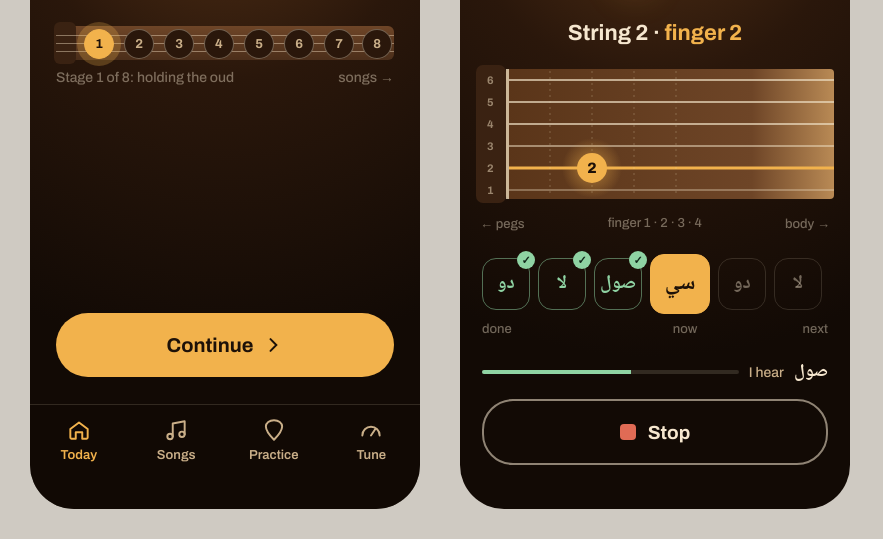
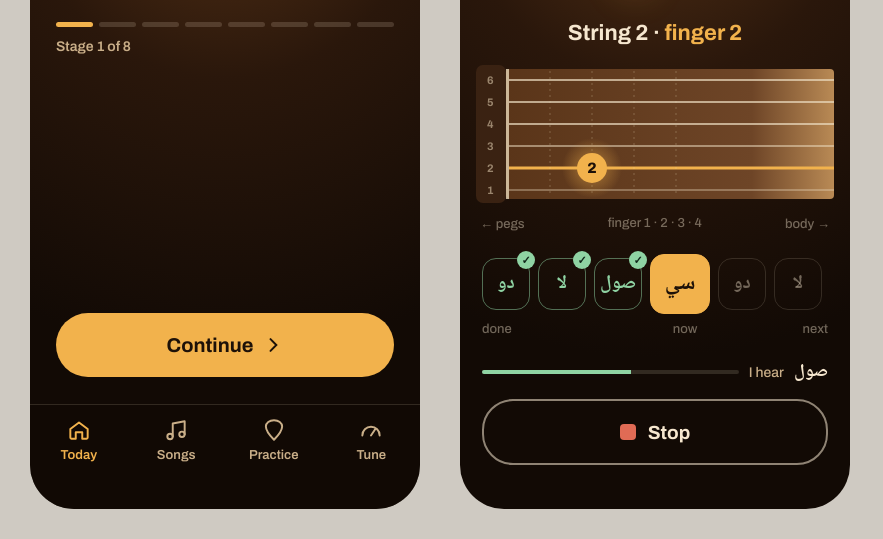
Before and after one commit to uaytre1/oud, a plain HTML site: page tools/lab/design/direction-d.html in a window 1280 px wide. Shown: the part 365-904 px from the top of the page, without its empty margins (0-883 px from the left). Drawn offline with Linux system fonts and the light colour scheme.

Commit message:
Direction D: Home stage progress as a thin 8-part line (owner: the stage circles were not clean)
Agent: claude
Co-Authored-By: Claude Opus 5.5 <noreply@anthropic.com>

```diff
--- a/tools/lab/design/direction-d.html
+++ b/tools/lab/design/direction-d.html
@@ -35,6 +35,11 @@ body { margin: 0; background: #cfcac2; font-family: 'Archivo', -apple-system, sa
 .tabs div { display: flex; flex-direction: column; align-items: center; gap: 5px; font: 600 13px 'Archivo'; color: var(--muted); width: 76px; }
 .tabs div.on { color: var(--brass); }
 .tabs svg { width: 26px; height: 26px; fill: none; stroke: currentColor; stroke-width: 1.8; stroke-linecap: round; stroke-linejoin: round; }
+.prog { margin: 40px 26px 0; }
+.prog .bars { display: flex; gap: 6px; }
+.prog .bars i { flex: 1; height: 5px; border-radius: 3px; background: rgba(246,231,207,.16); }
+.prog .bars i.on { background: var(--brass); }
+.prog .plbl { margin-top: 12px; font: 600 14px 'Archivo'; color: var(--muted); }
 /* lesson */
 .lt { display: flex; align-items: center; gap: 12px; padding: 58px 22px 0; }
 .lt .back { font: 400 34px/1 'Archivo'; color: var(--brass); }
@@ -71,11 +76,8 @@ body { margin: 0; background: #cfcac2; font-family: 'Archivo', -apple-system, sa
     <div class="top"><span class="name">Oud Coach</span>
       <svg class="gear" viewBox="0 0 24 24"><circle cx="12" cy="12" r="3"/><path d="M19.4 15a1.7 1.7 0 0 0 .3 1.8l.1.1a2 2 0 1 1-2.8 2.8l-.1-.1a1.7 1.7 0 0 0-1.8-.3 1.7 1.7 0 0 0-1 1.5V21a2 2 0 1 1-4 0v-.1a1.7 1.7 0 0 0-1.1-1.5 1.7 1.7 0 0 0-1.8.3l-.1.1a2 2 0 1 1-2.8-2.8l.1-.1a1.7 1.7 0 0 0 .3-1.8 1.7 1.7 0 0 0-1.5-1H3a2 2 0 1 1 0-4h.1a1.7 1.7 0 0 0 1.5-1.1 1.7 1.7 0 0 0-.3-1.8l-.1-.1a2 2 0 1 1 2.8-2.8l.1.1a1.7 1.7 0 0 0 1.8.3H9a1.7 1.7 0 0 0 1-1.5V3a2 2 0 1 1 4 0v.1a1.7 1.7 0 0 0 1 1.5 1.7 1.7 0 0 0 1.8-.3l.1-.1a2 2 0 1 1 2.8 2.8l-.1.1a1.7 1.7 0 0 0-.3 1.8V9a1.7 1.7 0 0 0 1.5 1H21a2 2 0 1 1 0 4h-.1a1.7 1.7 0 0 0-1.5 1z"/></svg></div>
     <div class="hero"><div class="eyebrow">Today · 10 minutes</div><h1>Hold, tune,<br>strike.</h1><p>Next: how to sit and hold the oud</p></div>
-    <div class="mini">
-      <div class="wood"><div class="peg"></div><i style="top:9px"></i><i style="top:17px"></i><i style="top:25px"></i>
-        <div class="st here" style="left:28px">1</div><div class="st" style="left:68px">2</div><div class="st" style="left:108px">3</div><div class="st" style="left:148px">4</div>
-        <div class="st" style="left:188px">5</div><div class="st" style="left:228px">6</div><div class="st" style="left:268px">7</div><div class="st" style="left:306px">8</div></div>
-      <div class="ends"><span>Stage 1 of 8: holding the oud</span><span>songs →</span></div></div>
+    <div class="prog"><div class="bars"><i class="on"></i><i></i><i></i><i></i><i></i><i></i><i></i><i></i></div>
+      <div class="plbl">Stage 1 of 8</div></div>
     <div class="go">Continue<svg width="20" height="20" viewBox="0 0 24 24" fill="none" stroke="currentColor" stroke-width="2.4" stroke-linecap="round"><path d="M9 5l7 7-7 7"/></svg></div>
     <div class="tabs">
       <div class="on"><svg viewBox="0 0 24 24"><path d="M4 11l8-6 8 6v8a1 1 0 0 1-1 1h-4v-6H9v6H5a1 1 0 0 1-1-1z"/></svg>Today</div>
```
Also changed, not shown: 1 other file.
